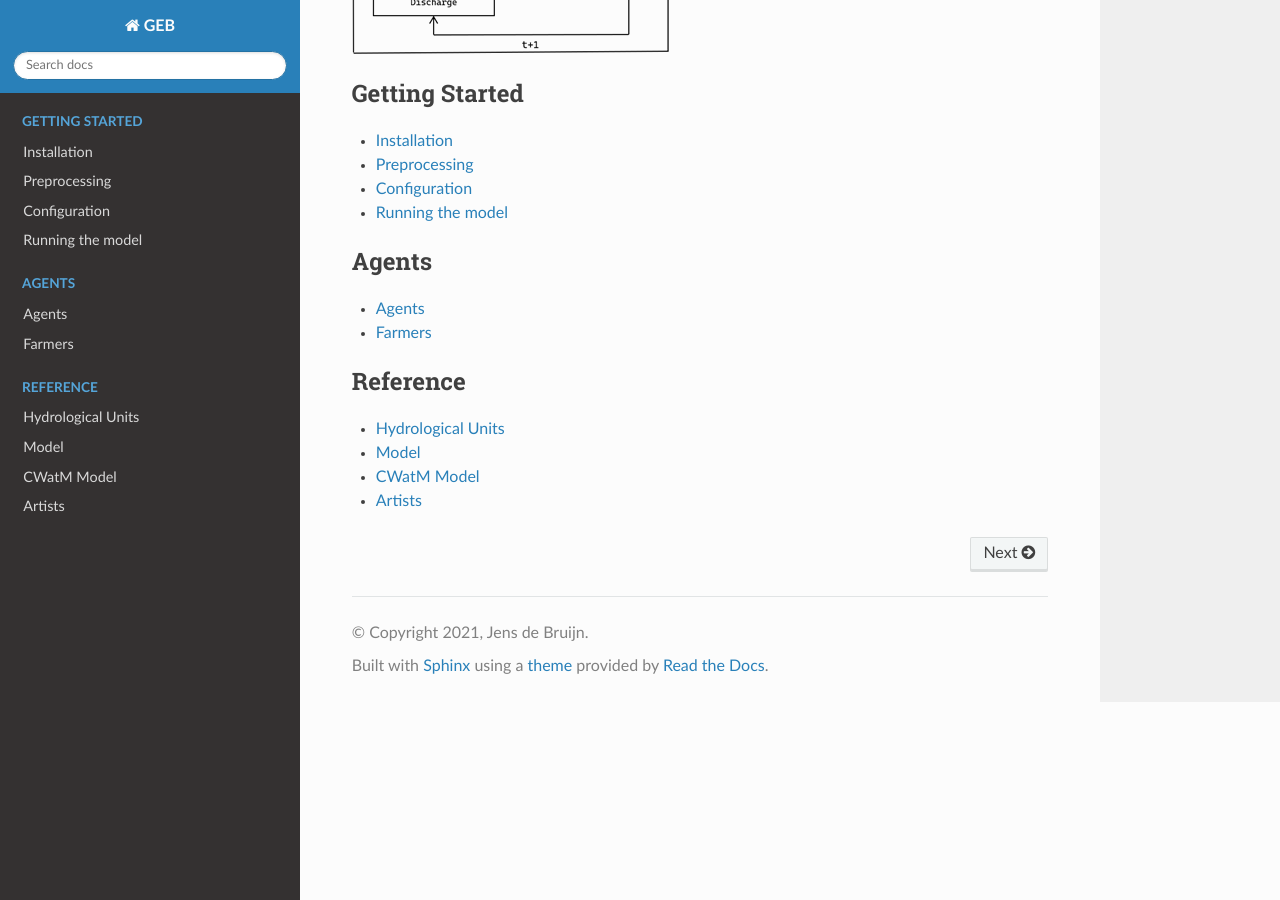
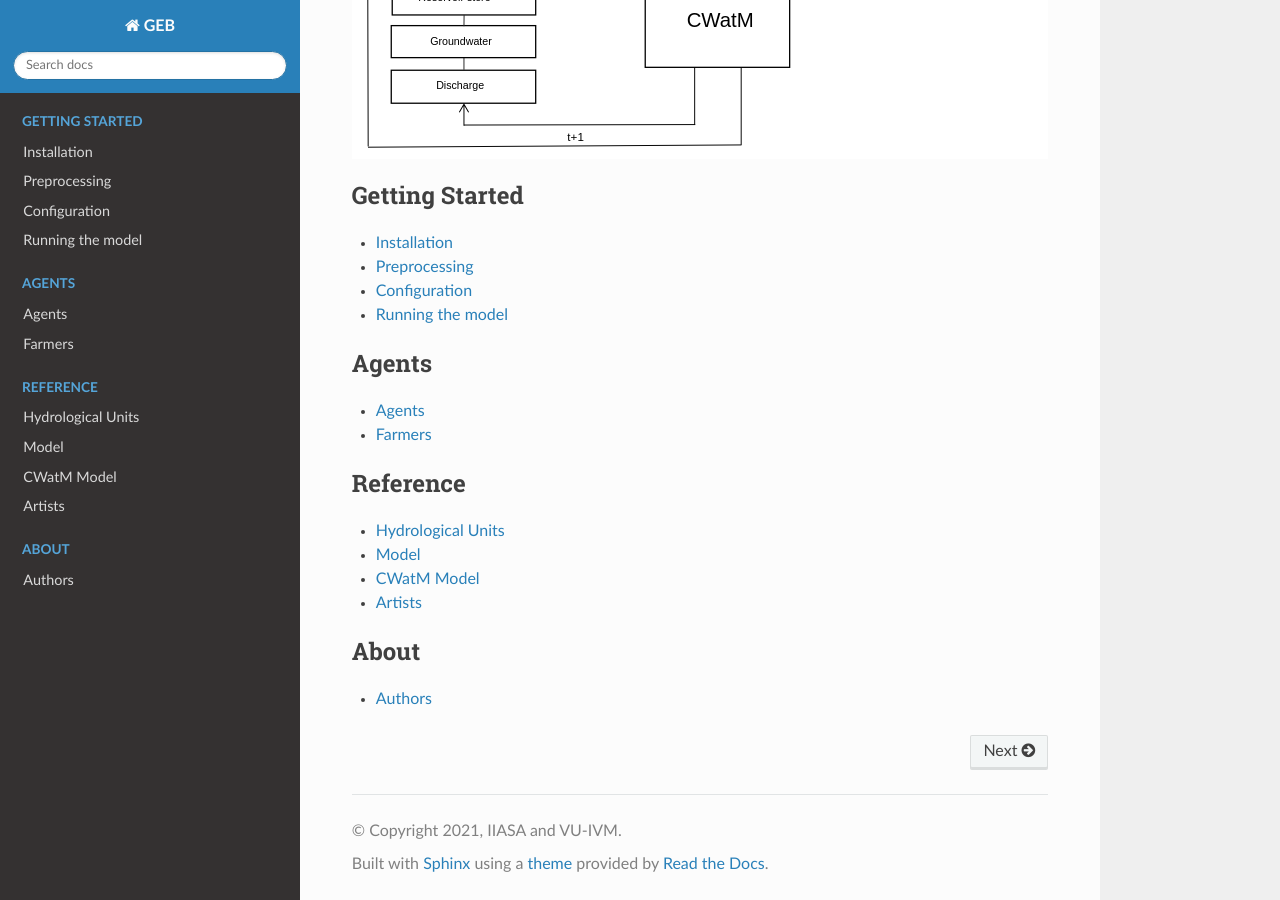
Before and after one commit to GEB-model/GEB, a Sphinx documentation site: the page built from docs/index.rst, in a window 1280 px wide and 900 px high, scrolled down 1007 px. Built offline with Sphinx 7.4.7 and the Read the Docs theme 2.0.0, drawn with Linux system fonts in a browser that asks for light colours.

Commit message:
include authors, overview as svg, hydrounits image

```diff
--- /dev/null
+++ b/docs/authors.rst
@@ -0,0 +1,4 @@
+Authors
+############
+
+Jens de Bruijn, Mikhail Smilovic, Luca Guillamot, Peter Burek
--- a/docs/conf.py
+++ b/docs/conf.py
@@ -18,8 +18,8 @@ sys.path.insert(0, os.path.abspath('..'))
 # -- Project information -----------------------------------------------------
 
 project = 'GEB'
-copyright = '2021, Jens de Bruijn'
-author = 'Jens de Bruijn'
+copyright = '2021, IIASA and VU-IVM'
+author = 'Jens de Bruijn, Mikhail Smilovic, Luca Guillamot, Peter Burek'
 
 # The full version, including alpha/beta/rc tags
 release = '0.1'
--- a/docs/hydrounits.rst
+++ b/docs/hydrounits.rst
@@ -1,5 +1,7 @@
 Hydrological units
 #####################
 
+.. image:: images/subcells.png
+
 .. automodule:: hydrounits
     :members:
--- a/docs/index.rst
+++ b/docs/index.rst
@@ -13,9 +13,7 @@ GEB aims to simulate both environment, for now the hydrological system, the beha
 
 The figure below shows a schematic overview of the model. The lower part of the figure shows the hydrological model, CWatM, while the upper part shows the agent-based model. Both models are imported in a single file and run iteratively at a daily timestep.
 
-.. image:: images/schematic_overview.png
-  :alt: A schematic overview of the model structure
-
+.. image:: images/schematic_overview.svg
 
 .. toctree::
   :maxdepth: 1
@@ -41,3 +39,9 @@ The figure below shows a schematic overview of the model. The lower part of the
   Model <model>
   CWatM Model <cwatm_model>
   Artists <artists>
+
+.. toctree::
+  :maxdepth: 2
+  :caption: About
+
+  Authors <authors>
```
Also changed, not shown: docs/images/schematic_overview.png (deleted), docs/images/schematic_overview.svg (added).
